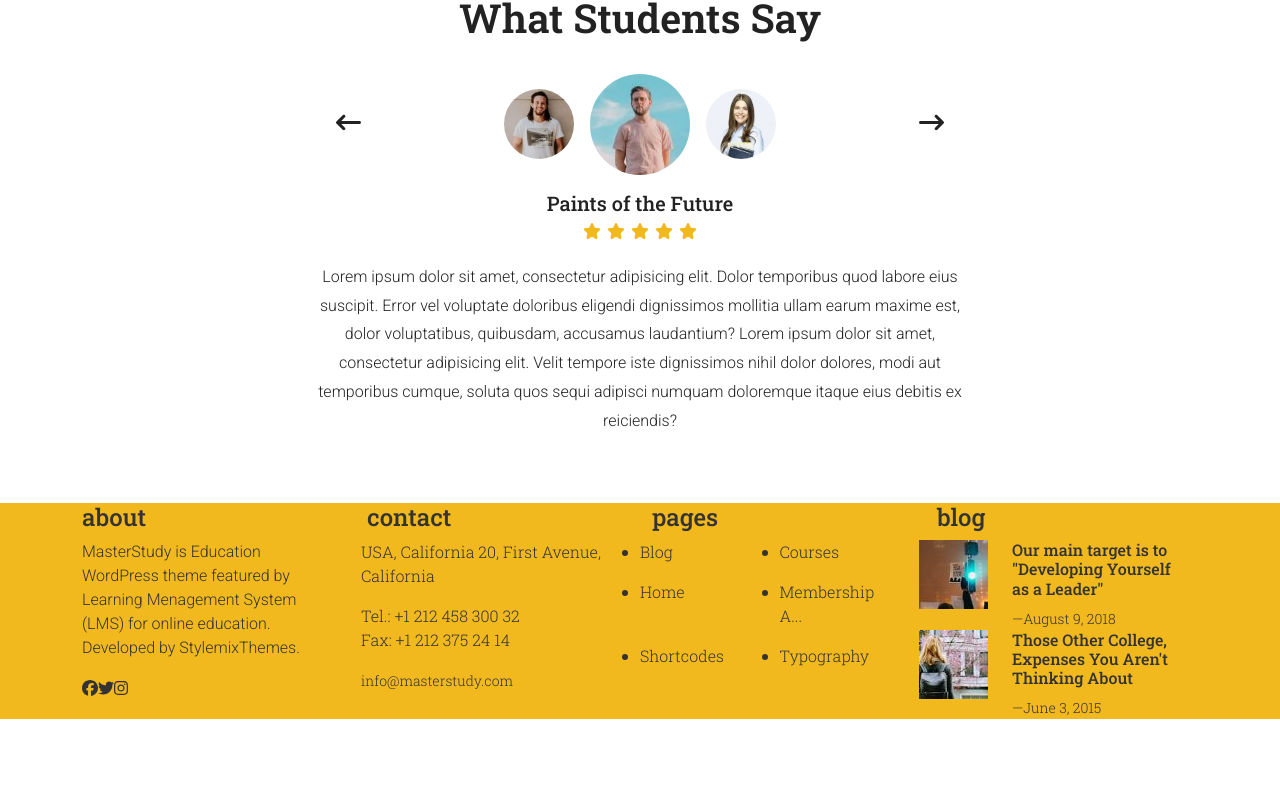
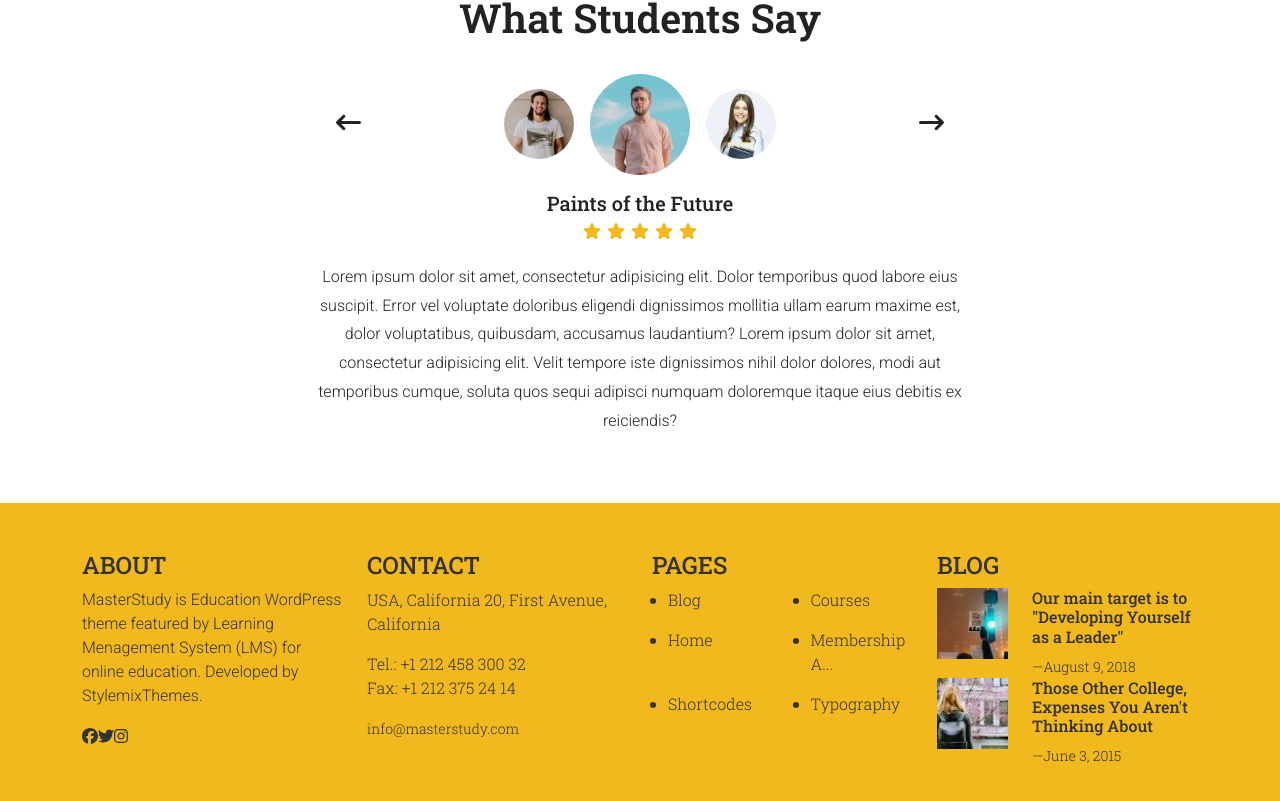
Before and after one commit to BeainaT/proj-html-vuejs, a Vue app: page / in a window 1280 px wide. Shown: the part 4539-5340 px from the top of the page. Before the commit the page ends 5258 px from the top, so only its background shows below. Built offline with nearby package versions, Linux system fonts and the light colour scheme.

Commit message:
fixed footer structure

```diff
--- a/src/components/commons/AboutFooter.vue
+++ b/src/components/commons/AboutFooter.vue
@@ -1,5 +1,6 @@
 <template>
   <div class="col-3">
+    <h4>about</h4>
     <p><a href="#">MasterStudy</a> is Education WordPress theme featured by Learning Menagement System (LMS) for online education. Developed by <a href="#">StylemixThemes</a>.</p>
     <i v-for="(social, i) in footerSocial" :class="social" :key="'social' + i"></i>
   </div>
--- a/src/components/commons/BlogFooter.vue
+++ b/src/components/commons/BlogFooter.vue
@@ -1,5 +1,6 @@
 <template>
   <div class="col-3">
+    <h4>blog</h4>
     <div class="row">
         <div class="col-12 d-flex" v-for="(blogLink, i) in blogLinks" :key="'blogLink' + i">
         <div class="row">
--- a/src/components/commons/ContactFooter.vue
+++ b/src/components/commons/ContactFooter.vue
@@ -1,5 +1,6 @@
 <template>
   <div class="col-3">
+    <h4>contact</h4>
     <div v-for="(contact, i) in contacts" :key="'contact' + i">
         <address>{{contact.adress}}</address>
         <address>Tel.: {{contact.phone}} <br> Fax: {{contact.fax}}</address>
--- a/src/components/commons/PagesFooter.vue
+++ b/src/components/commons/PagesFooter.vue
@@ -1,5 +1,6 @@
 <template>
   <div class="col-3">
+    <h4>pages</h4>
     <div class="row">
 
         <ul class="col-6" v-for="pageLink in pageLinks" :key="pageLink">
@@ -31,6 +32,7 @@ export default {
 ul li {
     list-style: disc;
     text-transform: capitalize;
+    margin-left: 1rem;
 }
 
 </style>
--- a/src/components/sections/FooterTopics.vue
+++ b/src/components/sections/FooterTopics.vue
@@ -1,16 +1,11 @@
 <template>
-  <div class="container">
-    <div class="row">
-        <div class="col-3" v-for="title in footerTitles" :key="title"><h4>{{title}}</h4>
-        </div>
+  <div class="container py-5">
         <div class="row">
             <AboutFooter/>
             <ContactFooter/>
             <PagesFooter />
             <BlogFooter />
         </div>
-    </div>
-
   </div>
 </template>
 
@@ -26,20 +21,14 @@ export default {
     ContactFooter,
     PagesFooter,
     BlogFooter
-},
-    data() {
-        return {
-            footerTitles : [
-                'about',
-                'contact',
-                'pages',
-                'blog'
-            ]
-        }
-    }
+    },
+
 }
 </script>
 
-<style>
+<style lang="scss">
+    h4 {
+        text-transform: uppercase;
+    }
 
 </style>
```
